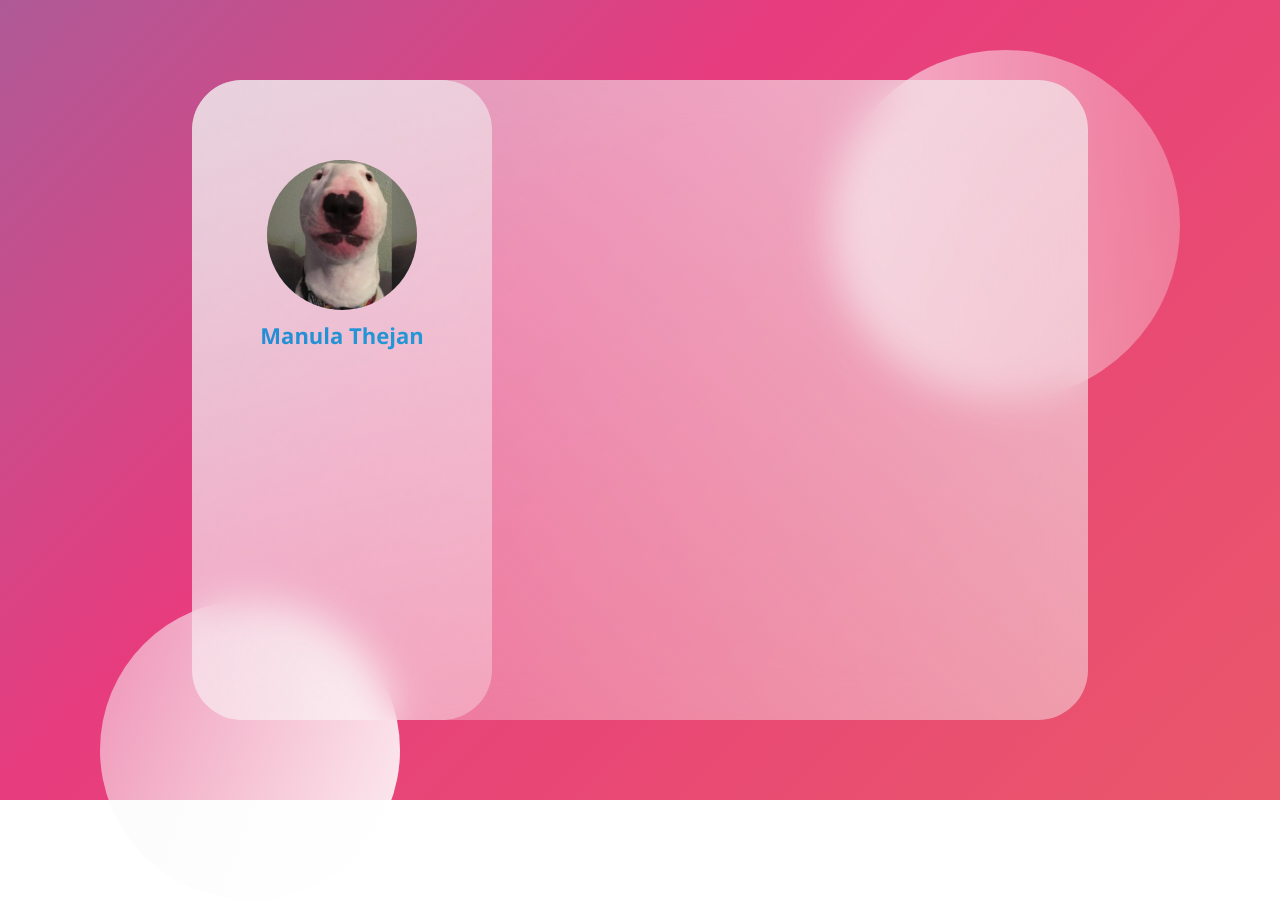
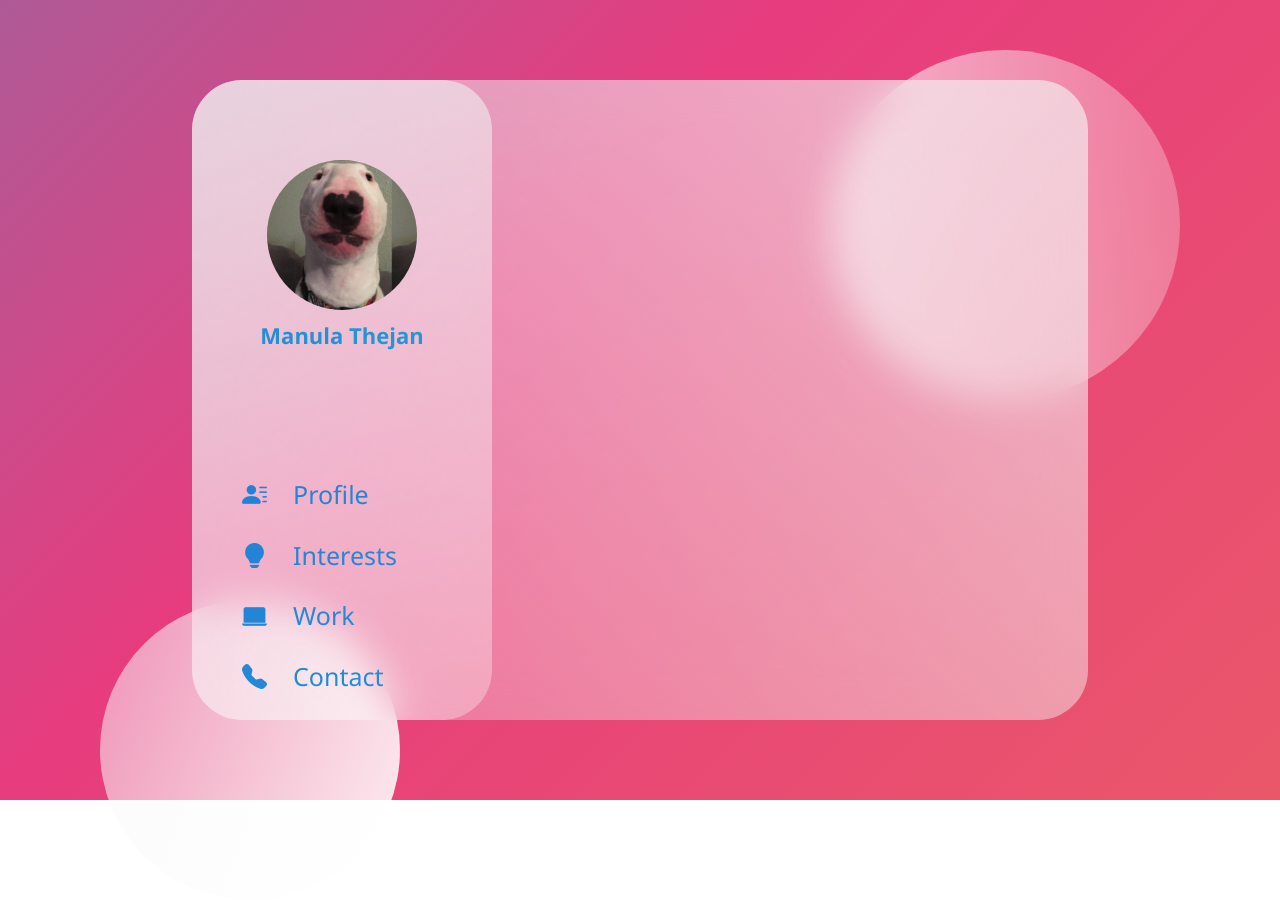
Before and after one commit to chamindujs/glassmorphism, a plain HTML site: page index.html in a window 1280 px wide. Drawn offline with nearby package versions, Linux system fonts and the light colour scheme.

Commit message:
Add bootstrap icons

```diff
--- a/index.html
+++ b/index.html
@@ -5,6 +5,7 @@
     <meta http-equiv="X-UA-Compatible" content="IE=edge">
     <meta name="viewport" content="width=device-width, initial-scale=1.0">
     <link rel="stylesheet" href="./style.css">
+    <link rel="stylesheet" href="https://cdn.jsdelivr.net/npm/bootstrap-icons@1.5.0/font/bootstrap-icons.css">
     <title>App</title>
 </head>
 <body>
@@ -18,6 +19,13 @@
                 </div>
                 <p class="name">Manula Thejan</p>
 
+            <div class="links">
+                <a href="#profile"><i class="bi bi-person-lines-fill"></i>&nbsp;&nbsp;&nbsp;&nbsp;Profile</a>
+                <a href="#profile"><i class="bi bi-lightbulb-fill"></i>&nbsp;&nbsp;&nbsp;&nbsp;Interests</a>
+                <a href="#profile"><i class="bi bi-laptop-fill"></i>&nbsp;&nbsp;&nbsp;&nbsp;Work</a>
+                <a href="#profile"><i class="bi bi-telephone-fill"></i>&nbsp;&nbsp;&nbsp;&nbsp;Contact</a>
+            </div>
+
             </div>
         </section>
     </main>
```
